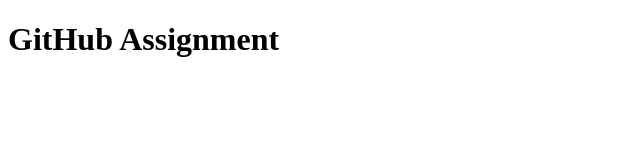
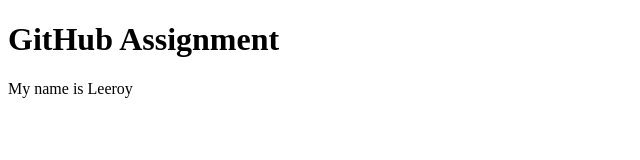
Before and after one commit to leer0ymax/Learning_GITHUB, a plain HTML site: page index.html in a window 1280 px wide. Shown: the whole page, without its empty margins (0-640 px from the left). Drawn offline with Linux system fonts and the light colour scheme.

Commit message:
another change

```diff
--- a/index.html
+++ b/index.html
@@ -7,5 +7,6 @@
 </head>
 <body>
     <h1>GitHub Assignment</h1>
+    <p>My name is Leeroy</p>
 </body>
 </html>
```
